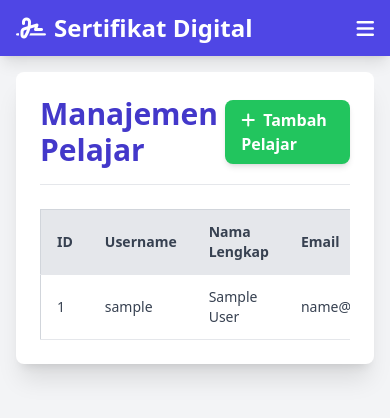
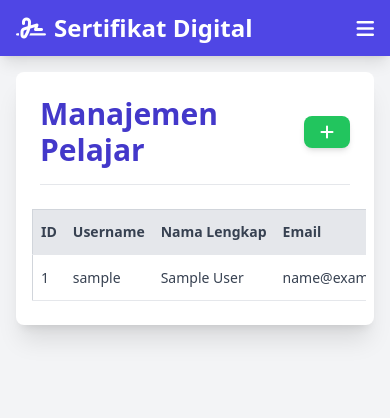
Before and after one commit to rifalarf/dcs_agreemusik, a Flask app: page /admin/pelajar in a window 390 px wide. Shown: the top 418 px of the page. Run offline with Flask 3, Linux system fonts and the light colour scheme; a user stored in the database is signed in; tables that the repository leaves empty hold one stand-in row (values such as "Sample post"); some libraries are stand-ins or nearby versions.

Commit message:
feat: Enhance file upload options and improve UI responsiveness for certificate management

```diff
--- a/app/forms.py
+++ b/app/forms.py
@@ -78,14 +78,13 @@ class SertifikatForm(FlaskForm):
     tanggal_terbit = DateField('Tanggal Terbit', format='%Y-%m-%d', validators=[DataRequired()])
     penandatangan = StringField('Penandatangan', validators=[DataRequired()])
     id_sertifikat = StringField('ID Sertifikat', render_kw={'readonly': True})
-
-    # --- PERBAIKAN: Jadikan Nomor Sertifikat opsional di form ---
-    # Nomor ini akan digenerate otomatis oleh sistem saat membuat sertifikat baru.
     submit = SubmitField('Simpan Sertifikat')
 
     def __init__(self, original_sertifikat=None, *args, **kwargs):
         super(SertifikatForm, self).__init__(*args, **kwargs)
         self.original_sertifikat = original_sertifikat
+        if not original_sertifikat and not self.penandatangan.data:
+            self.penandatangan.data = "Shofia Fauziah"
 
     def validate_id_sertifikat(self, id_sertifikat):
         sertifikat = Sertifikat.query.filter_by(id_sertifikat=id_sertifikat.data).first()
@@ -98,9 +97,9 @@ class SertifikatForm(FlaskForm):
 
 
 class VerifyCertificateForm(FlaskForm):
-    pdf_file_upload = FileField('Unggah PDF Sertifikat', validators=[
+    pdf_file_upload = FileField('Unggah File Sertifikat', validators=[
         Optional(),
-        FileAllowed(['pdf'], 'Hanya file PDF yang diizinkan!')
+        FileAllowed(['pdf', 'jpg', 'jpeg', 'png'], 'Hanya file PDF, JPG, JPEG, atau PNG yang diizinkan!')
     ])
     id_sertifikat = StringField('ID Sertifikat', validators=[Optional()])
     nama_penerima = StringField('Nama Penerima', validators=[Optional()])
--- a/app/static/css/style.css
+++ b/app/static/css/style.css
@@ -1,18 +1,25 @@
 /* style.css */
 
-/* Custom scrollbar */
+/* Custom scrollbar: putih & biru */
 ::-webkit-scrollbar {
   width: 8px;
+  height: 8px;
 }
 ::-webkit-scrollbar-track {
-  background: #2d3748;
+  background: #fff;
 }
 ::-webkit-scrollbar-thumb {
-  background: #f7da92;
+  background: #2563eb; /* biru Tailwind: blue-600 */
   border-radius: 4px;
 }
 ::-webkit-scrollbar-thumb:hover {
-  background: #e6c67e;
+  background: #1d4ed8; /* biru lebih gelap */
+}
+
+/* Scrollbar Firefox */
+* {
+  scrollbar-width: thin;
+  scrollbar-color: #2563eb #fff;
 }
 
 /* Base & Hero */
@@ -810,3 +817,19 @@ footer {
     border-top: #718096 1px solid;
 
 }
+
+/* Responsive table: mobile */
+@media (max-width: 640px) {
+  .responsive-table-wrapper {
+    margin: 0 -1rem;
+    padding: 0 0.5rem;
+  }
+  table {
+    font-size: 0.85rem;
+  }
+  th, td {
+    padding-left: 0.5rem !important;
+    padding-right: 0.5rem !important;
+    white-space: nowrap;
+  }
+}
--- a/app/templates/admin/manage_pelajar.html
+++ b/app/templates/admin/manage_pelajar.html
@@ -6,13 +6,14 @@
 <div class="bg-white p-6 md:p-8 rounded-lg shadow-xl">
     <div class="flex justify-between items-center mb-6 border-b pb-4">
         <h1 class="text-3xl font-bold text-indigo-700">{{ title }}</h1>
-        <a href="{{ url_for('admin.tambah_pelajar') }}" class="bg-green-500 hover:bg-green-600 text-white font-bold py-2 px-4 rounded-lg shadow-md transition duration-150">
-            <i class="fas fa-plus mr-2"></i>Tambah Pelajar
+        <a href="{{ url_for('admin.tambah_pelajar') }}" class="bg-green-500 hover:bg-green-600 text-white font-bold py-2 px-4 rounded-lg shadow-md transition duration-150 flex items-center justify-center">
+            <i class="fas fa-plus"></i>
+            <span class="hidden sm:inline ml-2">Tambah Pelajar</span>
         </a>
     </div>
 
     {% if pelajars.items %}
-    <div class="overflow-x-auto">
+    <div class="overflow-x-auto responsive-table-wrapper">
         <table class="min-w-full bg-white border border-gray-300">
             <thead class="bg-gray-200">
                 <tr>
--- a/app/templates/admin/manage_sertifikat.html
+++ b/app/templates/admin/manage_sertifikat.html
@@ -7,8 +7,9 @@
 <div class="bg-white p-6 md:p-8 rounded-lg shadow-xl">
     <div class="flex justify-between items-center mb-6 border-b pb-4">
         <h1 class="text-3xl font-bold text-indigo-700">{{ title }}</h1>
-        <a href="{{ url_for('admin.tambah_sertifikat') }}" class="bg-green-500 hover:bg-green-600 text-white font-bold py-2 px-4 rounded-lg shadow-md transition duration-150">
-            <i class="fas fa-plus mr-2"></i>Buat Sertifikat
+        <a href="{{ url_for('admin.tambah_sertifikat') }}" class="bg-green-500 hover:bg-green-600 text-white font-bold py-2 px-4 rounded-lg shadow-md transition duration-150 flex items-center justify-center">
+            <i class="fas fa-plus"></i>
+            <span class="hidden sm:inline ml-2">Buat Sertifikat</span>
         </a>
     </div>
 
--- a/app/templates/includes/_navbar.html
+++ b/app/templates/includes/_navbar.html
@@ -30,7 +30,7 @@
         </div>
     </div>
     <!-- Mobile Menu -->
-    <div id="mobile-menu" class="md:hidden hidden bg-indigo-700">
+    <div id="mobile-menu" class="md:hidden overflow-hidden max-h-0 opacity-0 transition-all duration-300 bg-indigo-700">
         <a href="{{ url_for('main.index') }}" class="block px-4 py-2 text-sm hover:bg-indigo-800">Home</a>
         <a href="{{ url_for('public.verify_certificate') }}" class="block px-4 py-2 text-sm hover:bg-indigo-800">Verifikasi Sertifikat</a>
         {% if current_user.is_authenticated %}
--- a/app/templates/layout.html
+++ b/app/templates/layout.html
@@ -27,4 +27,22 @@
 {# --- PERBAIKAN: Tambahkan blok kode ini di bawah komentar --- #}
 {% block scripts %}
     {{ super() }}
+    <script>
+        // Toggle menu untuk hamburger dengan transisi halus
+        document.addEventListener('DOMContentLoaded', function() {
+            var menuBtn = document.getElementById('mobile-menu-button');
+            var navMenu = document.getElementById('mobile-menu');
+            if (menuBtn && navMenu) {
+                menuBtn.addEventListener('click', function() {
+                    if (navMenu.classList.contains('max-h-0')) {
+                        navMenu.classList.remove('max-h-0', 'opacity-0');
+                        navMenu.classList.add('max-h-96', 'opacity-100');
+                    } else {
+                        navMenu.classList.add('max-h-0', 'opacity-0');
+                        navMenu.classList.remove('max-h-96', 'opacity-100');
+                    }
+                });
+            }
+        });
+    </script>
 {% endblock %}
--- a/app/templates/public/verify_certificate.html
+++ b/app/templates/public/verify_certificate.html
@@ -11,8 +11,8 @@
         {{ form.hidden_tag() }}
 
         <div class="mb-6 p-4 border border-dashed border-gray-300 rounded-lg bg-gray-50">
-            <h2 class="text-lg font-semibold text-gray-800 mb-2">Opsi 1: Unggah PDF Sertifikat</h2>
-            <p class="text-sm text-gray-600 mb-4">Cara termudah. Sistem akan otomatis membaca data dan QR code dari file PDF.</p>
+            <h2 class="text-lg font-semibold text-gray-800 mb-2">Opsi 1: Unggah PDF/Gambar Sertifikat</h2>
+            <p class="text-sm text-gray-600 mb-4">Unggah file PDF atau gambar (JPG/PNG) sertifikat Anda. Sistem akan otomatis membaca data dan QR code dari file.</p>
             <div class="mb-4">
                 {{ form.pdf_file_upload.label(class="block text-sm font-medium text-gray-700 sr-only") }}
                 {{ form.pdf_file_upload(class="block w-full text-sm text-gray-900 bg-gray-50 rounded-lg border border-gray-300 cursor-pointer focus:outline-none") }}
```
Also changed, not shown: app/routes_public.py (+16 -5 lines).
